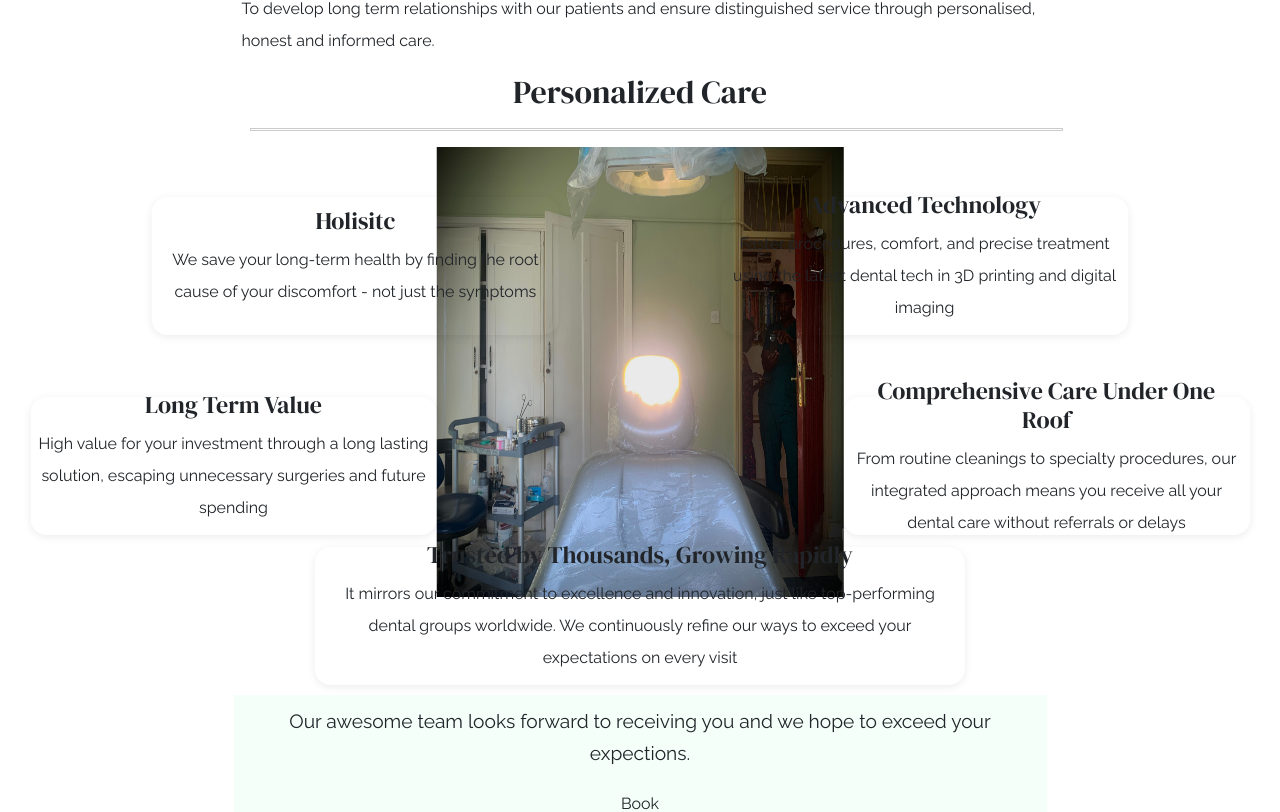
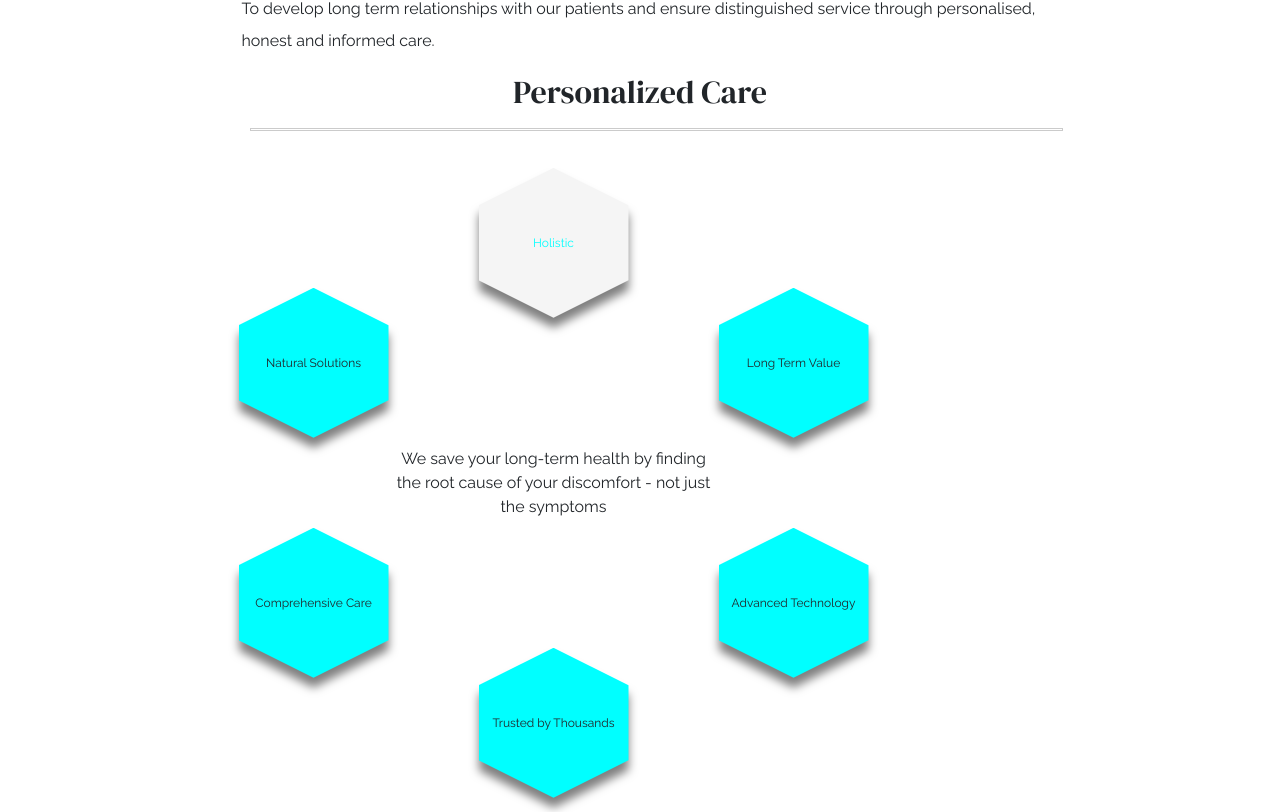
Before and after one commit to JimmyKurui/sinai-dental, a Next.js app: page / in a window 1280 px wide. Shown: the part 912-1724 px from the top of the page. Built offline with nearby package versions, Linux system fonts and the light colour scheme.

Commit message:
feat(hexagonal-layout-cards): add why us section to landing page
add hexagon cards arranged in a hexagonal layout showing value propositions

```diff
--- a/app/(home)/page.jsx
+++ b/app/(home)/page.jsx
@@ -8,10 +8,11 @@ import {
 } from "@fortawesome/free-solid-svg-icons";
 import Banner from "@/components/ui/Banner";
 import ImageBox from "@/components/ui/ImageBox";
-import Reviews from "../components/reviews/Reviews";
+import HexagonLayout from "@/components/ui/geometricBlocks/HexagonalLayout";
+import valuePropositions from "./valuePropositions";
+import Reviews from "@/components/reviews/Reviews";
 import reviews from "./reviews";
 
-import chairFocusedImage from "@img/office/room1_02.jpg";
 import surgeryRoomImage from "@img/office/surgery-room.jpg";
 import receptionImage from "@img/office/reception_renovation.jpg";
 
@@ -48,53 +49,10 @@ const Home = () => {
                 care.
               </p>
             </div>
+
             <div>
               <h2 className="heading">Personalized Care</h2>
-              <div className="pentagon-wrapper">
-                <div className="pentagon-image">
-                  <Image
-                    src={chairFocusedImage}
-                    alt="spotlight dental surgery chair"
-                  />
-                </div>
-                <div className="pentagon-card pentagon-position-1">
-                  <h4>Holisitc</h4>
-                  <p>
-                    We save your long-term health by finding the root cause of
-                    your discomfort - not just the symptoms
-                  </p>
-                </div>
-                <div className="pentagon-card pentagon-position-2">
-                  <h4>Long Term Value</h4>
-                  <p>
-                    High value for your investment through a long lasting
-                    solution, escaping unnecessary surgeries and future spending
-                  </p>
-                </div>
-                <div className="pentagon-card pentagon-position-3">
-                  <h4>Trusted by Thousands, Growing Rapidly</h4>
-                  <p>
-                    It mirrors our commitment to excellence and innovation, just
-                    like top-performing dental groups worldwide. We continuously
-                    refine our ways to exceed your expectations on every visit
-                  </p>
-                </div>
-                <div className="pentagon-card pentagon-position-4">
-                  <h4>Comprehensive Care Under One Roof</h4>
-                  <p>
-                    From routine cleanings to specialty procedures, our
-                    integrated approach means you receive all your dental care
-                    without referrals or delays
-                  </p>
-                </div>
-                <div className="pentagon-card pentagon-position-5">
-                  <h4>Advanced Technology</h4>
-                  <p>
-                    Faster procedures, comfort, and precise treatment using the
-                    latest dental tech in 3D printing and digital imaging
-                  </p>
-                </div>
-              </div>
+              <HexagonLayout textBlocks={valuePropositions} />
               <div className="call-to-action mt-5">
                 <p>
                   Our awesome team looks forward to receiving you and we hope to
@@ -110,6 +68,7 @@ const Home = () => {
                 </a>
               </div>
             </div>
+
           </div>
         </div>
       </div>
--- /dev/null
+++ b/app/(home)/valuePropositions.js
@@ -0,0 +1,33 @@
+const valuePropositions = [
+  {
+    title: 'Trusted by Thousands',
+    description:
+    'It mirrors our commitment to excellence and innovation, similar to top dental groups worldwide',
+  },
+  {
+    title: 'Comprehensive Care',
+    description:
+    'From routine cleanings to specialty procedures, receive all your dental care without referrals or delays',
+  },
+  {
+    title: 'Natural Solutions',
+    description: 'We use dentistry techniques and tech that help preserve and enhance the natural tooth structure'
+  },
+  {
+    title: 'Holistic',
+    description:
+    'We save your long-term health by finding the root cause of your discomfort - not just the symptoms',
+  },
+  {
+    title: 'Long Term Value',
+    description:
+    'High value on your investment by escaping unnecessary surgeries and future spending',
+  },
+  {
+    title: 'Advanced Technology',
+    description:
+      'Faster procedures, comfort, and precise treatment using the latest in 3D & digital imaging',
+  },
+];
+
+export default valuePropositions;
--- /dev/null
+++ b/app/components/ui/geometricBlocks/HexagonalLayout.jsx
@@ -0,0 +1,51 @@
+import './HexagonalLayout.scss';
+import HexagonalLayoutClient from './HexagonalLayoutClient';
+
+const hexBlocks = [
+  { title: 'Block 1', description: 'Description for Block 1' },
+  { title: 'Block 2', description: 'Description for Block 2' },
+  { title: 'Block 3', description: 'Description for Block 3' },
+  { title: 'Block 4', description: 'Description for Block 4' },
+  { title: 'Block 5', description: 'Description for Block 5' },
+  { title: 'Block 6', description: 'Description for Block 6' },
+];
+
+const HexagonSection = ({ textBlocks = hexBlocks }) => {
+  const activeIdx = 3;
+
+  return (
+    <section className="hexagon-section">
+      <div className="hexagon-layout" role="tablist" aria-label="Hexagonal-Layout">
+        {textBlocks.map((block, idx) => (
+          <div
+            className={`hex-pair`}
+            aria-labelledby={`hex-title`}
+            aria-describedby={`hex-block-text`}
+            key={idx}
+          >
+            <div id={`block-${idx + 1}`}
+                className={`hex-block pos-${idx + 1}`}
+                aria-controls={`block-text-${idx + 1}`}
+              >
+              <div
+                className="hex-block-inner"
+              >
+                <span className="hex-title">{block.title}</span>
+              </div>
+            </div>
+            <span
+              id={`block-text-${idx + 1}`}
+              className="hex-block-text"
+              aria-labelledby={`block-${idx + 1}`}
+            >
+              {block.description}
+            </span>
+          </div>
+        ))}
+      </div>
+      <HexagonalLayoutClient />
+    </section>
+  );
+};
+
+export default HexagonSection;
--- /dev/null
+++ b/app/components/ui/geometricBlocks/HexagonalLayout.scss
@@ -0,0 +1,158 @@
+.hexagon-section {
+  text-align: center;
+  padding: 0 0 1rem;
+}
+.hex-block {
+  filter: drop-shadow(0px 10px 5px rgba(0,0,0,0.5));
+}
+.hex-block-inner {
+  display: flex;
+  align-items: center;
+  justify-content: center;
+  background-color: #00ffff;
+  aspect-ratio: 1;
+  clip-path: polygon(50% 100%, 0 75%, 0 25%, 50% 0, 100% 25%, 100% 75%);
+  text-align: center;
+  padding: 5px;
+  overflow: hidden;
+  overflow-wrap: anywhere;
+
+}
+.hex-title {
+  font-size: clamp(12px, 2vw, 20%);
+}
+
+@media (max-width: 576px) {
+  .hexagon-layout {
+    --size: 40vw;
+    position: relative;
+    display: flex;
+    flex-direction: column;
+    justify-content: center;
+    margin: 0 auto;
+  }
+
+  .hex-pair {
+    display: flex;
+    align-items: center;
+    gap: 16px;
+    // margin-bottom: calc(-0.20 * var(--size));
+
+    &:nth-child(odd) {
+      // margin-left: calc(20vw - (0.6 * var(--size)));
+    }
+    &:nth-child(even) {
+      // margin-right: calc(20vw - (0.6 * var(--size)));
+      justify-content: end;
+
+      .hex-block {
+        order: 2;
+        .hex-block-inner {
+          background-color: whitesmoke;
+          color: #00ffff;
+        }
+      }
+
+      .hex-block-text {
+        text-align: right;
+      }
+    }
+
+    .hex-block {
+      width: var(--size);
+      // height: var(--size);
+    }
+
+    .hex-block-text {
+      display: flex;
+      align-items: center;
+      justify-content: center;
+      overflow: hidden;
+      width: 100%;
+      height: calc((0.50) * var(--size));
+      font-size: clamp(12px, 2vw, 20px);
+      text-align: left;
+    }
+  }
+}
+
+@media (min-width: 577px) {
+  .hexagon-layout {
+    --size: 50vw;
+    position: relative;
+    width: calc(var(--size));
+    min-height: var(--size);
+    // clip-path: polygon(50% 100%, 0 75%, 0 25%, 50% 0, 100% 25%, 100% 75%);
+    display: flex;
+    align-items: center;
+    justify-content: center;
+  }
+
+  .pos-1 {
+    left: 50%;
+    top: 100%;
+    transform: translate(-50%, -100%);
+  }
+
+  .pos-2 {
+    left: 0%;
+    top: 75%;
+    transform: translate(0%, -75%);
+  }
+
+  .pos-3 {
+    left: 0%;
+    top: 25%;
+    transform: translate(0%, -25%);
+  }
+
+  .pos-4 {
+    left: 50%;
+    top: 0%;
+    transform: translate(-50%, 0%);
+  }
+
+  .pos-5 {
+    left: 100%;
+    top: 25%;
+    transform: translate(-100%, -25%);
+  }
+
+  .pos-6 {
+    left: 100%;
+    top: 75%;
+    transform: translate(-100%, -75%);
+  }
+
+  .hex-pair {
+    &.active {
+      .hex-block-inner {
+        background-color: whitesmoke;
+        color: #00ffff;
+      }
+    }
+    .hex-block {
+      position: absolute;
+      padding: 5px;
+      width: calc(var(--size) * 0.25);
+      height: calc(var(--size) * 0.25);
+
+      .hex-block-inner:hover {
+        background-color: whitesmoke;
+        color: #00ffff;
+      }
+    }
+
+    .hex-block-text {
+      position: absolute;
+      top: 50%;
+      left: 50%;
+      transform: translate(-50%, -50%);
+      width: 50%;
+      height: 50%;
+      display: flex;
+      align-items: center;
+      justify-content: center;
+    }
+  }
+}
--- /dev/null
+++ b/app/components/ui/geometricBlocks/HexagonalLayoutClient.jsx
@@ -0,0 +1,79 @@
+'use client';
+
+import { useEffect, useState } from 'react';
+
+const HexagonLayoutClient = () => {
+  const [isDesktop, setIsDesktop] = useState(false);
+
+  useEffect(() => {
+    function handleResize() {
+      setIsDesktop(window.innerWidth >= 576);
+    }
+    window.addEventListener('resize', handleResize);
+    handleResize();
+
+    return () => window.removeEventListener('resize', handleResize);
+  }, []);
+
+  useEffect(() => {
+    // if (isDesktop) {
+    const pairs = document.querySelectorAll('.hexagon-layout .hex-pair');
+    let activeIdx = 3;
+
+    function setActive(idx) {
+      pairs.forEach((pair, i) => {
+        const block = pair.querySelector('.hex-block');
+        const panel = pair.querySelector('.hex-block-text');
+        if (block) {
+          if (i === idx) {
+            pair.classList.add('active');
+            block.setAttribute('aria-selected', 'true');
+            block.setAttribute('tabIndex', '0');
+            panel.removeAttribute('hidden');
+          } else {
+            pair.classList.remove('active');
+            block.setAttribute('aria-selected', 'false');
+            block.setAttribute('tabIndex', '-1');
+            panel.setAttribute('hidden', '');
+          }
+        }
+      });
+    }
+
+    setActive(activeIdx);
+
+
+    pairs.forEach((pair, idx) => {
+      const block = pair.querySelector('.hex-block');
+      const panel = pair.querySelector('.hex-block-text');
+      if (block && panel) {
+        block.setAttribute('role', 'tab');
+        block.addEventListener('mouseenter', () => {
+          setActive(idx);
+        });
+        panel.setAttribute('role', 'tabpanel');
+      }
+    });
+
+    return () => {
+      pairs.forEach((pair, idx) => {
+        const block = pair.querySelector('.hex-block');
+        const panel = pair.querySelector('.hex-block-text');
+        if (block && panel) {
+          block.removeEventListener('mouseenter', () => {
+            setActive(idx);
+          });
+          block.removeAttribute('role');
+          block.removeAttribute('aria-selected');
+          block.removeAttribute('tabIndex');
+          panel.removeAttribute('hidden');
+        }
+      });
+    };
+    // }
+  }, [isDesktop]);
+
+  return null;
+};
+
+export default HexagonLayoutClient;
```
